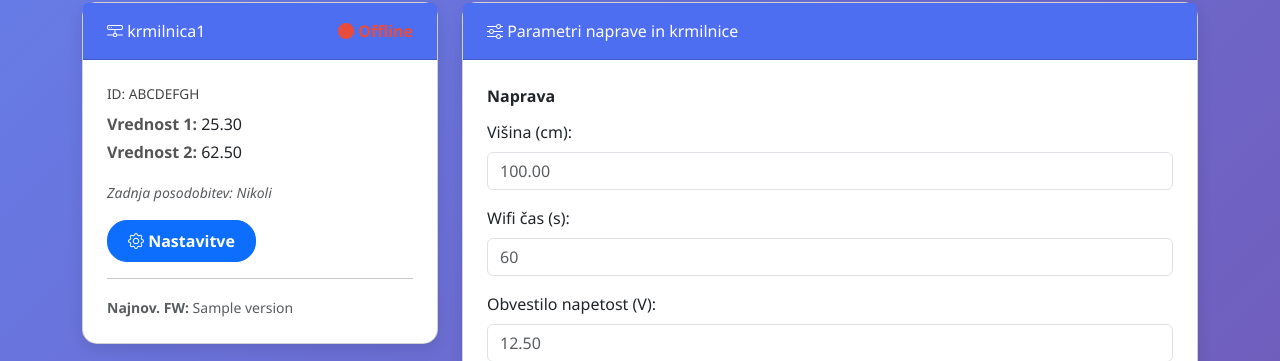
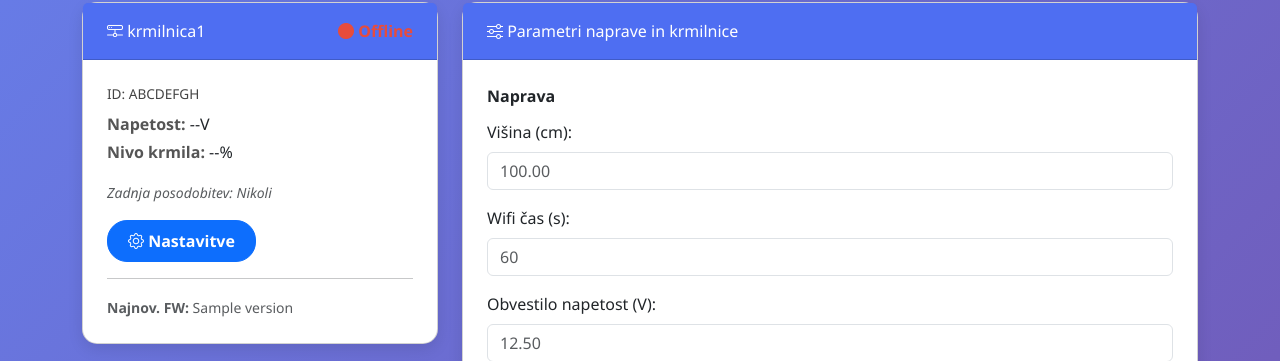
Before and after one commit to mikem48/Krmilnica, a Node server app: template views/device-settings.ejs in a window 1280 px wide. Shown: the part 156-517 px from the top of the page. Run offline with Node 20, Linux system fonts and the light colour scheme; the template is opened without the code that fills it: most values are stand-ins (such as "Sample title", 1, 10 or a date in 2020); some libraries are stand-ins or nearby versions.

Commit message:
Update device-settings.ejs

```diff
--- a/views/device-settings.ejs
+++ b/views/device-settings.ejs
@@ -123,13 +123,13 @@
             <p class="device-id mb-2">ID: <%= settings.device_id || 'ABCDEFGH' %></p>
 
             <div class="mb-1">
-              <span class="value-label">Vrednost 1:</span>
-              <span><%= settings.value1 != null ? settings.value1 : '25.30' %></span>
+              <span class="value-label">Napetost:</span>
+              <span><%= settings.value1 != null ? settings.value1 : '--' %>V</span>
             </div>
 
             <div class="mb-2">
-              <span class="value-label">Vrednost 2:</span>
-              <span><%= settings.value2 != null ? settings.value2 : '62.50' %></span>
+              <span class="value-label">Nivo krmila:</span>
+              <span><%= settings.value2 != null ? settings.value2 : '--' %>%</span>
             </div>
 
             <p class="mt-3 fst-italic text-muted mb-3">
```
